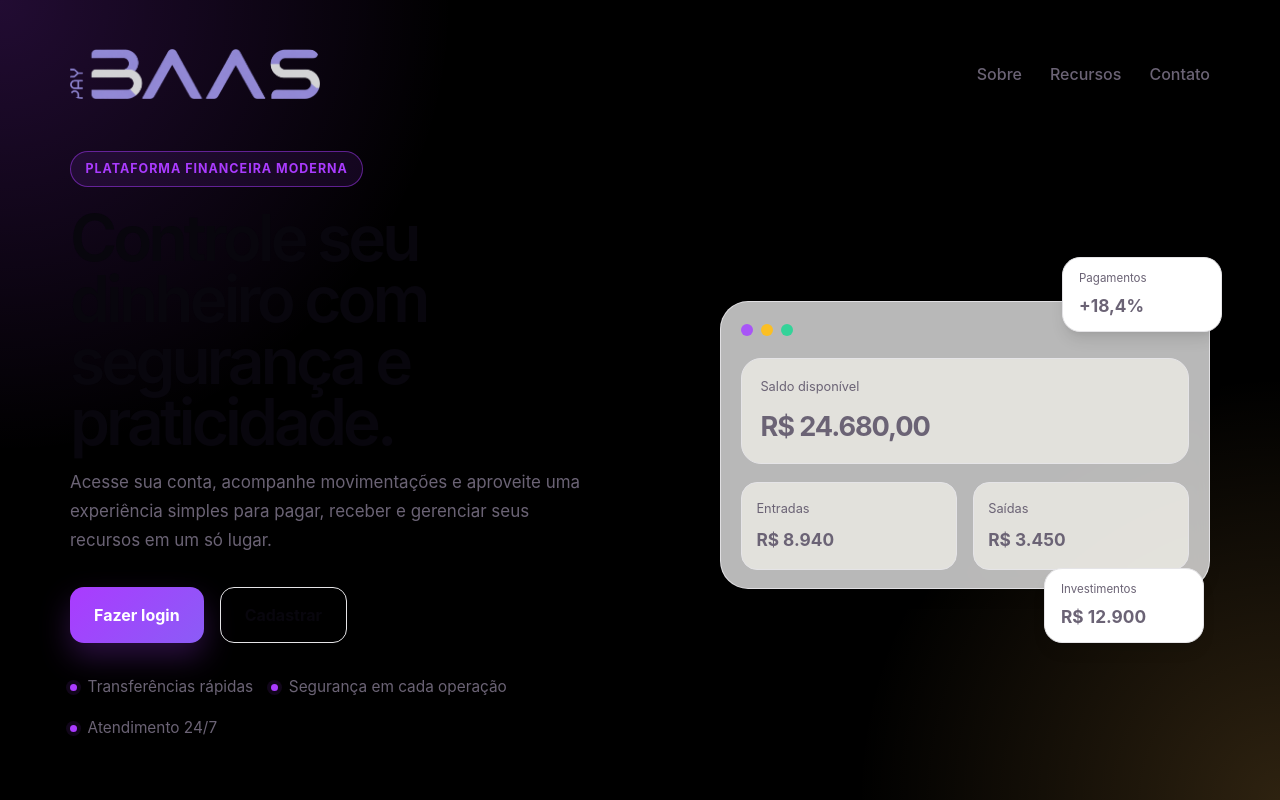
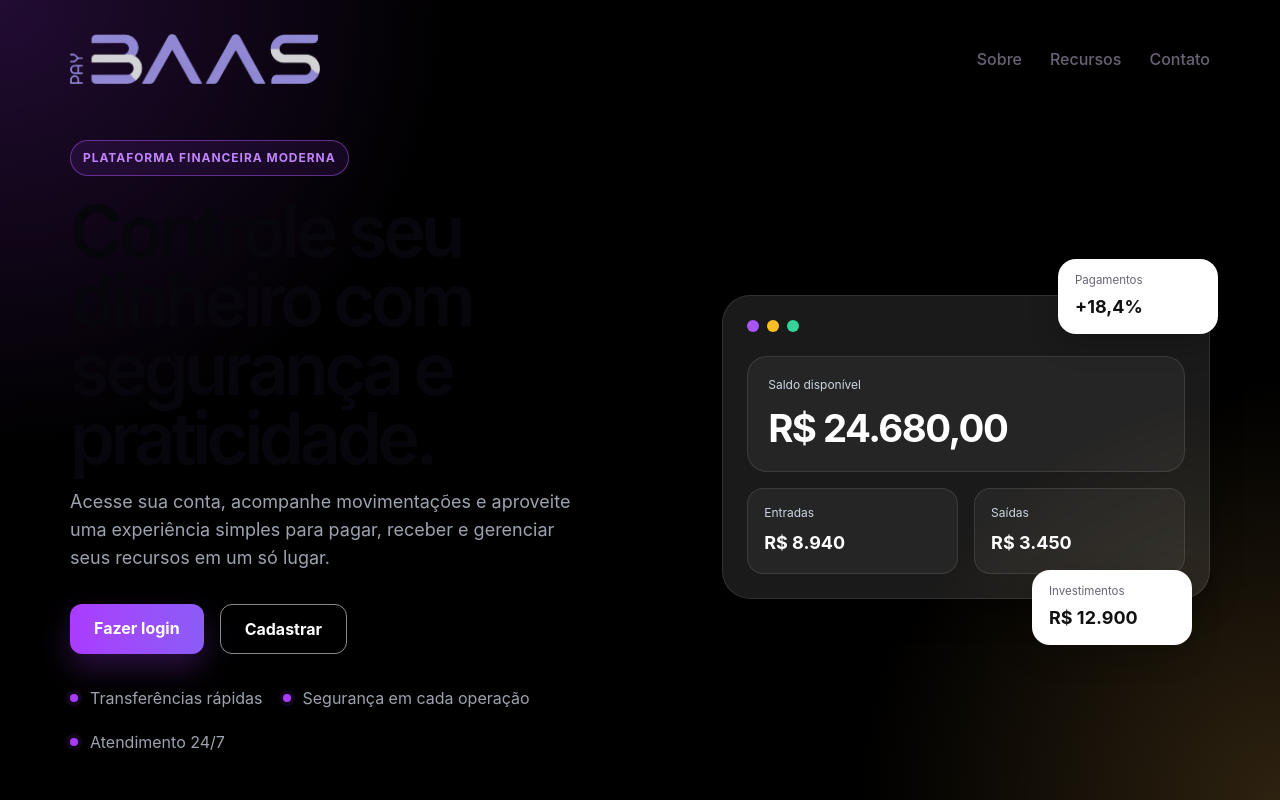
Before and after one commit to samirdourado/vba_systems, a React (Vite) app in the folder baas_frontend/: page / in a window 1280 px wide. Built offline with nearby package versions, Linux system fonts and the light colour scheme.

Commit message:
Fix tailwind usage

```diff
--- a/baas_frontend/src/App.css
+++ /dev/null
@@ -1,353 +0,0 @@
-.home-shell {
-  width: 100%;
-  min-height: 100vh;
-  display: flex;
-  align-items: center;
-  justify-content: center;
-  background:
-    radial-gradient(circle at top left, rgba(170, 59, 255, 0.20), transparent 30%),
-    radial-gradient(circle at bottom right, rgba(255, 189, 89, 0.18), transparent 28%),
-    linear-gradient(135deg, #000000 0%, #000000 32%, #000000 100%);
-}
-
-.home-container {
-  width: min(1180px, calc(100% - 32px));
-  padding: 28px 20px 40px;
-}
-
-.brand-logo {
-  width: 250px;
-  height: 50px;
-  object-fit: contain;
-  border-radius: 12px;
-  display: block;
-}
-
-.topbar {
-  display: flex;
-  align-items: center;
-  justify-content: space-between;
-  gap: 20px;
-  margin-bottom: 52px;
-}
-
-.brand {
-  display: inline-flex;
-  align-items: center;
-  gap: 12px;
-  font-weight: 700;
-  font-size: 1.1rem;
-  letter-spacing: 0.08em;
-  color: var(--text-h);
-}
-
-.brand-mark {
-  width: 42px;
-  height: 42px;
-  display: grid;
-  place-items: center;
-  border-radius: 14px;
-  background: linear-gradient(135deg, var(--accent), #7c3aed);
-  color: #fff;
-  box-shadow: var(--shadow);
-  font-size: 1.2rem;
-}
-
-.nav {
-  display: flex;
-  align-items: center;
-  gap: 28px;
-}
-
-.nav a {
-  text-decoration: none;
-  color: var(--text);
-  font-weight: 500;
-  transition: color 0.2s ease;
-}
-
-.nav a:hover {
-  color: var(--text-h);
-}
-
-.hero-content {
-  display: grid;
-  grid-template-columns: 1.1fr 0.9fr;
-  align-items: center;
-  gap: 52px;
-}
-
-.hero-copy {
-  max-width: 580px;
-}
-
-.eyebrow {
-  display: inline-flex;
-  align-items: center;
-  padding: 0.5rem 0.9rem;
-  border: 1px solid var(--accent-border);
-  border-radius: 999px;
-  background: var(--accent-bg);
-  color: var(--accent);
-  font-size: 0.78rem;
-  font-weight: 700;
-  letter-spacing: 0.08em;
-  text-transform: uppercase;
-}
-
-.hero-copy h1 {
-  margin: 1.2rem 0 1rem;
-  font-size: clamp(2.5rem, 5vw, 4.5rem);
-  line-height: 0.96;
-  letter-spacing: -0.06em;
-}
-
-.hero-copy p {
-  margin: 0;
-  max-width: 520px;
-  color: var(--text);
-  font-size: 1.06rem;
-  line-height: 1.7;
-}
-
-.actions {
-  display: flex;
-  flex-wrap: wrap;
-  gap: 16px;
-  margin-top: 2rem;
-}
-
-.primary-btn,
-.secondary-btn {
-  border: none;
-  border-radius: 14px;
-  padding: 0.95rem 1.5rem;
-  font-size: 1rem;
-  font-weight: 700;
-  cursor: pointer;
-  transition: transform 0.2s ease, box-shadow 0.2s ease;
-}
-
-.primary-btn {
-  background: linear-gradient(135deg, var(--accent), #8b5cf6);
-  color: #fff;
-  box-shadow: 0 14px 30px rgba(170, 59, 255, 0.25);
-}
-
-.secondary-btn {
-  background: transparent;
-  color: var(--text-h);
-  border: 1px solid var(--border);
-}
-
-.primary-btn:hover,
-.secondary-btn:hover {
-  transform: translateY(-1px);
-}
-
-.highlights {
-  list-style: none;
-  display: flex;
-  flex-wrap: wrap;
-  gap: 18px;
-  padding: 0;
-  margin: 2rem 0 0;
-  color: var(--text);
-  font-size: 0.96rem;
-}
-
-.highlights li {
-  position: relative;
-  padding-left: 1.1rem;
-}
-
-.highlights li::before {
-  content: '';
-  position: absolute;
-  left: 0;
-  top: 0.55rem;
-  width: 7px;
-  height: 7px;
-  border-radius: 50%;
-  background: var(--accent);
-  box-shadow: 0 0 0 4px var(--accent-bg);
-}
-
-.hero-visual {
-  position: relative;
-  display: flex;
-  align-items: center;
-  justify-content: center;
-  min-height: 500px;
-}
-
-.panel-card {
-  position: relative;
-  width: min(100%, 500px);
-  background: rgba(255, 255, 255, 0.72);
-  border: 1px solid rgba(229, 228, 231, 0.9);
-  backdrop-filter: blur(10px);
-  border-radius: 28px;
-  box-shadow: var(--shadow);
-}
-
-.main-panel {
-  padding: 22px 20px 18px;
-}
-
-.panel-header {
-  display: flex;
-  gap: 8px;
-  margin-bottom: 22px;
-}
-
-.dot {
-  width: 12px;
-  height: 12px;
-  border-radius: 50%;
-  display: inline-block;
-}
-
-.dot-purple { background: #a855f7; }
-.dot-gold { background: #fbbf24; }
-.dot-green { background: #34d399; }
-
-.balance-box {
-  background: rgba(244, 243, 236, 0.7);
-  border: 1px solid var(--border);
-  border-radius: 20px;
-  padding: 18px 18px 16px;
-}
-
-.balance-box span {
-  display: block;
-  color: var(--text);
-  font-size: 0.8rem;
-  margin-bottom: 10px;
-}
-
-.balance-box strong {
-  color: var(--text-b);
-  font-size: clamp(1.7rem, 2vw, 2.4rem);
-  letter-spacing: -0.04em;
-}
-
-.metrics-grid {
-  display: grid;
-  grid-template-columns: repeat(2, minmax(0, 1fr));
-  gap: 16px;
-  margin-top: 18px;
-}
-
-.metric-item {
-  padding: 16px 14px;
-  background: rgba(244, 243, 236, 0.7);
-  border: 1px solid var(--border);
-  border-radius: 16px;
-}
-
-.metric-item small {
-  display: block;
-  color: var(--text);
-  margin-bottom: 8px;
-}
-
-.metric-item strong {
-  color: var(--text-b);
-  font-size: 1.08rem;
-}
-
-.mini-card {
-  position: absolute;
-  right: -12px;
-  background: #fff;
-  border: 1px solid var(--border);
-  border-radius: 18px;
-  box-shadow: var(--shadow);
-  padding: 12px 16px;
-  min-width: 160px;
-}
-
-.mini-card span {
-  display: block;
-  color: var(--text);
-  font-size: 0.72rem;
-  margin-bottom: 6px;
-}
-
-.mini-card strong {
-  color: var(--text-b);
-  font-size: 1.08rem;
-}
-
-.mini-card-top {
-  top: 62px;
-}
-
-.mini-card-bottom {
-  bottom: 52px;
-  right: 6px;
-}
-
-@media (max-width: 900px) {
-  .hero-content {
-    grid-template-columns: 1fr;
-    gap: 32px;
-  }
-
-  .hero-copy {
-    max-width: 100%;
-    text-align: center;
-  }
-
-  .actions,
-  .highlights {
-    justify-content: center;
-  }
-
-  .hero-visual {
-    min-height: 420px;
-  }
-}
-
-@media (max-width: 640px) {
-  .home-container {
-    padding-top: 20px;
-    padding-bottom: 32px;
-  }
-
-  .topbar {
-    flex-direction: column;
-    margin-bottom: 30px;
-  }
-
-  .nav {
-    gap: 16px;
-    flex-wrap: wrap;
-    justify-content: center;
-  }
-
-  .actions {
-    flex-direction: column;
-  }
-
-  .primary-btn,
-  .secondary-btn {
-    width: 100%;
-  }
-
-  .panel-card {
-    border-radius: 22px;
-  }
-
-  .mini-card {
-    position: static;
-    margin-top: 16px;
-    width: 100%;
-  }
-
-  .hero-visual {
-    display: block;
-    min-height: 0;
-  }
-}
--- a/baas_frontend/src/App.tsx
+++ b/baas_frontend/src/App.tsx
@@ -1,79 +1,98 @@
-import './App.css'
-
 function App() {
   return (
-    <main className="home-shell">
-      <section className="home-container">
-        <header className="topbar">
-          <div className="brand" aria-label="Logo do BAAS">
-            <img src="/logo.webp" alt="Logo BAAS" className="brand-logo" />
+    <main className="min-h-screen w-full bg-[radial-gradient(circle_at_top_left,rgba(170,59,255,0.20),transparent_30%),radial-gradient(circle_at_bottom_right,rgba(255,189,89,0.18),transparent_28%),linear-gradient(135deg,#000000_0%,#000000_32%,#000000_100%)] flex items-center justify-center">
+      <section className="w-[min(1180px,calc(100%-32px))] px-5 pb-10 pt-7">
+        <header className="mb-12 flex items-center justify-between gap-5 md:mb-14">
+          <div className="flex items-center" aria-label="Logo do BAAS">
+            <img src="/logo.webp" alt="Logo BAAS" className="h-[50px] w-[250px] object-contain" />
           </div>
 
-          <nav className="nav" aria-label="Navegação principal">
-            <a href="#sobre">Sobre</a>
-            <a href="#recursos">Recursos</a>
-            <a href="#contato">Contato</a>
+          <nav
+            className="flex flex-wrap items-center justify-center gap-4 text-sm font-medium text-[#6b6375] sm:gap-7 md:text-base"
+            aria-label="Navegação principal"
+          >
+            <a href="#sobre" className="transition-colors hover:text-white">Sobre</a>
+            <a href="#recursos" className="transition-colors hover:text-white">Recursos</a>
+            <a href="#contato" className="transition-colors hover:text-white">Contato</a>
           </nav>
         </header>
 
-        <div className="hero-content">
-          <div className="hero-copy">
-            <span className="eyebrow">Plataforma financeira moderna</span>
-            <h1>Controle seu dinheiro com segurança e praticidade.</h1>
-            <p>
+        <div className="grid items-center gap-10 lg:grid-cols-[1.1fr_0.9fr] lg:gap-14">
+          <div className="max-w-145 text-left lg:text-left">
+            <span className="inline-flex items-center rounded-full border border-[#a855f7]/50 bg-[#aa3bff]/10 px-3 py-2 text-[0.75rem] font-bold uppercase tracking-[0.08em] text-[#c084fc]">
+              Plataforma financeira moderna
+            </span>
+            <h1 className="mt-5 text-5xl font-bold leading-[0.96] tracking-[-0.06em] text-white md:text-6xl lg:text-[4.5rem]">
+              Controle seu dinheiro com segurança e praticidade.
+            </h1>
+            <p className="mt-4 max-w-130 text-base leading-7 text-[#9ca3af] md:text-lg">
               Acesse sua conta, acompanhe movimentações e aproveite uma experiência
               simples para pagar, receber e gerenciar seus recursos em um só lugar.
             </p>
 
-            <div className="actions">
-              <button type="button" className="primary-btn">
+            <div className="mt-8 flex flex-wrap gap-4">
+              <a
+                href="login"
+                className="rounded-xl bg-linear-to-r from-[#aa3bff] to-[#8b5cf6] px-6 py-3 text-base font-bold text-white shadow-[0_14px_30px_rgba(170,59,255,0.25)] transition-transform hover:-translate-y-0.5"
+              >
                 Fazer login
-              </button>
-              <button type="button" className="secondary-btn">
+              </a>
+              <a
+                href="register"
+                className="rounded-xl border border-[#e5e4e7]/60 bg-transparent px-6 py-3 text-base font-bold text-white transition-transform hover:-translate-y-0.5"
+              >
                 Cadastrar
-              </button>
+              </a>
             </div>
 
-            <ul className="highlights" aria-label="Benefícios">
-              <li>Transferências rápidas</li>
-              <li>Segurança em cada operação</li>
-              <li>Atendimento 24/7</li>
+            <ul className="mt-8 flex flex-wrap gap-5 list-none p-0 text-sm text-[#9ca3af] md:text-base" aria-label="Benefícios">
+              <li className="relative pl-5 before:absolute before:left-0 before:top-2 before:h-2 before:w-2 before:rounded-full before:bg-[#aa3bff] before:shadow-[0_0_0_4px_rgba(170,59,255,0.1)]">
+                Transferências rápidas
+              </li>
+              <li className="relative pl-5 before:absolute before:left-0 before:top-2 before:h-2 before:w-2 before:rounded-full before:bg-[#aa3bff] before:shadow-[0_0_0_4px_rgba(170,59,255,0.1)]">
+                Segurança em cada operação
+              </li>
+              <li className="relative pl-5 before:absolute before:left-0 before:top-2 before:h-2 before:w-2 before:rounded-full before:bg-[#aa3bff] before:shadow-[0_0_0_4px_rgba(170,59,255,0.1)]">
+                Atendimento 24/7
+              </li>
             </ul>
           </div>
 
-          <div className="hero-visual" aria-label="Preview do painel da plataforma">
-            <div className="panel-card main-panel">
-              <div className="panel-header">
-                <span className="dot dot-purple"></span>
-                <span className="dot dot-gold"></span>
-                <span className="dot dot-green"></span>
+          <div className="relative flex min-h-105 items-center justify-center lg:min-h-125" aria-label="Preview do painel da plataforma">
+            <div className="relative w-full max-w-125 rounded-[28px] border border-white/10 bg-white/10 p-5 shadow-[0_10px_30px_rgba(0,0,0,0.35)] backdrop-blur-sm md:p-6">
+              <div className="mb-6 flex gap-2">
+                <span className="h-3 w-3 rounded-full bg-[#a855f7]"></span>
+                <span className="h-3 w-3 rounded-full bg-[#fbbf24]"></span>
+                <span className="h-3 w-3 rounded-full bg-[#34d399]"></span>
               </div>
 
-              <div className="balance-box">
-                <span>Saldo disponível</span>
-                <strong>R$ 24.680,00</strong>
+              <div className="rounded-[20px] border border-white/10 bg-white/5 p-4 md:p-5">
+                <span className="mb-3 block text-xs text-[#cbd5e1]">Saldo disponível</span>
+                <strong className="block text-3xl font-bold tracking-[-0.04em] text-white md:text-[2.4rem]">
+                  R$ 24.680,00
+                </strong>
               </div>
 
-              <div className="metrics-grid">
-                <div className="metric-item">
-                  <small>Entradas</small>
-                  <strong>R$ 8.940</strong>
+              <div className="mt-4 grid grid-cols-2 gap-4">
+                <div className="rounded-2xl border border-white/10 bg-white/5 p-4">
+                  <small className="mb-2 block text-xs text-[#cbd5e1]">Entradas</small>
+                  <strong className="text-lg font-bold text-white">R$ 8.940</strong>
                 </div>
-                <div className="metric-item">
-                  <small>Saídas</small>
-                  <strong>R$ 3.450</strong>
+                <div className="rounded-2xl border border-white/10 bg-white/5 p-4">
+                  <small className="mb-2 block text-xs text-[#cbd5e1]">Saídas</small>
+                  <strong className="text-lg font-bold text-white">R$ 3.450</strong>
                 </div>
               </div>
             </div>
 
-            <div className="mini-card mini-card-top">
-              <span>Pagamentos</span>
-              <strong>+18,4%</strong>
+            <div className="absolute -right-3 top-15.5 min-w-40 rounded-[18px] border border-white/10 bg-white px-4 py-3 shadow-[0_10px_30px_rgba(0,0,0,0.2)] md:-right-2">
+              <span className="mb-1 block text-[0.72rem] text-[#6b6375]">Pagamentos</span>
+              <strong className="text-lg font-bold text-[#111111]">+18,4%</strong>
             </div>
 
-            <div className="mini-card mini-card-bottom">
-              <span>Investimentos</span>
-              <strong>R$ 12.900</strong>
+            <div className="absolute bottom-13 right-1.5 min-w-40 rounded-[18px] border border-white/10 bg-white px-4 py-3 shadow-[0_10px_30px_rgba(0,0,0,0.2)] md:right-4.5">
+              <span className="mb-1 block text-[0.72rem] text-[#6b6375]">Investimentos</span>
+              <strong className="text-lg font-bold text-[#111111]">R$ 12.900</strong>
             </div>
           </div>
         </div>
```
